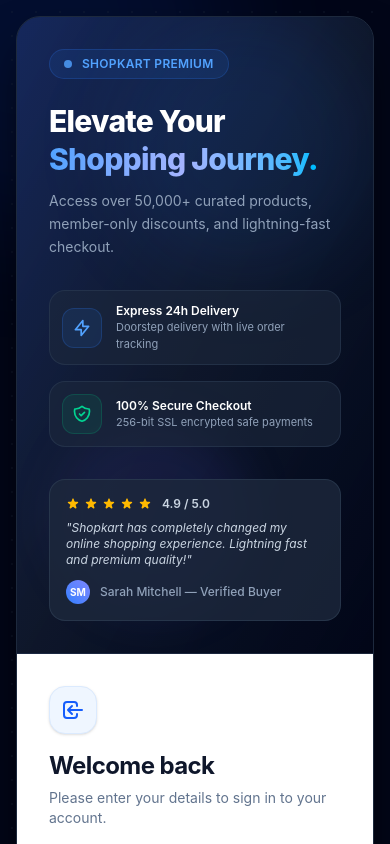
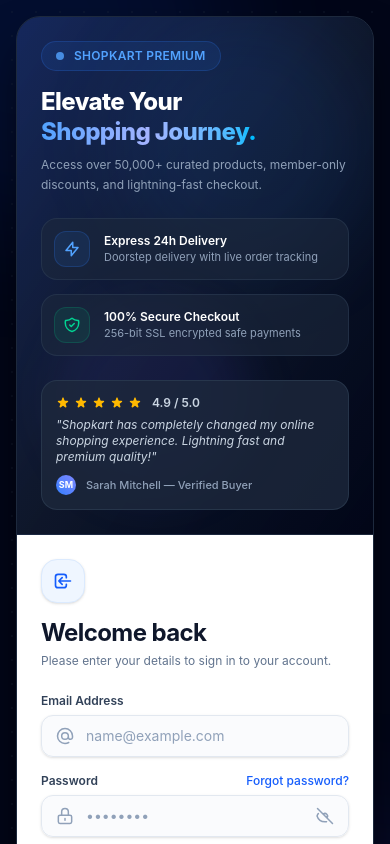
Before and after one commit to Astik-493/Shopcart, a React (Vite) app in the folder frontend/: page /login in a window 390 px wide. Shown: the top 844 px of the page. Built offline with nearby package versions, Linux system fonts and the light colour scheme; no server answers; a web font is replaced by a local one.

Commit message:
refine storefront and login page layout

```diff
--- a/frontend/src/index.css
+++ b/frontend/src/index.css
@@ -1,7 +1,9 @@
 @import "tailwindcss";
 
 @layer base {
-  body {
+  html, body {
+    max-width: 100%;
+    overflow-x: clip;
     font-family: 'Plus Jakarta Sans', -apple-system, BlinkMacSystemFont, sans-serif;
   }
 
--- a/frontend/src/pages/Home.jsx
+++ b/frontend/src/pages/Home.jsx
@@ -55,7 +55,7 @@
       <Navbar />
 
       {/* Main Content Area */}
-      <main className="max-w-6xl mx-auto px-4 sm:px-6 lg:px-8 py-8 flex-1 w-full space-y-16">
+      <main className="max-w-6xl mx-auto px-4 sm:px-6 lg:px-8 py-8 flex-1 w-full min-w-0 space-y-16">
 
         {/* 1. HERO SECTION */}
         <section className="bg-gradient-to-br from-neutral-100 to-neutral-200/90 rounded-3xl overflow-hidden grid grid-cols-1 md:grid-cols-2 items-center min-h-[420px] shadow-sm border border-neutral-200/70">
--- a/frontend/src/pages/Login.jsx
+++ b/frontend/src/pages/Login.jsx
@@ -47,7 +47,7 @@
   }
 
   return (
-    <div className="min-h-screen bg-slate-950 flex items-center justify-center p-4 sm:p-6 lg:p-10 relative overflow-hidden font-sans">
+    <div className="min-h-screen bg-slate-950 flex items-center justify-center p-4 sm:p-6 lg:py-6 lg:px-8 relative overflow-hidden font-sans">
 
       {/* Background ambiance */}
       <div className="absolute -top-40 -left-40 w-96 h-96 bg-blue-600/10 rounded-full blur-3xl pointer-events-none" />
@@ -55,10 +55,10 @@
       <div className="absolute inset-0 bg-[radial-gradient(#1e293b_1px,transparent_1px)] [background-size:24px_24px] opacity-25 pointer-events-none" />
 
       {/* Main Container */}
-      <div className="relative z-10 w-full max-w-5xl bg-slate-900 rounded-3xl border border-slate-800 shadow-2xl shadow-black/80 overflow-hidden grid grid-cols-1 lg:grid-cols-12 min-h-[640px]">
+      <div className="relative z-10 w-full max-w-5xl bg-slate-900 rounded-3xl border border-slate-800 shadow-2xl shadow-black/80 overflow-hidden grid grid-cols-1 lg:grid-cols-12 min-h-[600px] lg:min-h-[620px]">
 
-        {/* Left Side: Brand & Showcase Showcase Panel */}
-        <div className="lg:col-span-5 bg-gradient-to-br from-blue-900/50 via-slate-900/80 to-slate-950 p-8 sm:p-10 flex flex-col justify-between border-b lg:border-b-0 lg:border-r border-slate-800/80 relative overflow-hidden">
+        {/* Left Side: Brand & Showcase Panel */}
+        <div className="lg:col-span-5 bg-gradient-to-br from-blue-900/50 via-slate-900/80 to-slate-950 p-6 sm:p-8 lg:p-10 flex flex-col justify-between border-b lg:border-b-0 lg:border-r border-slate-800/80 relative overflow-hidden">
 
           {/* Subtle decoration elements */}
           <div className="absolute top-0 right-0 w-64 h-64 bg-blue-500/10 rounded-full blur-2xl pointer-events-none" />
@@ -66,28 +66,28 @@
 
           {/* Top Brand Header */}
           <div className="relative z-10">
-            <div className="inline-flex items-center gap-2.5 px-3.5 py-1.5 rounded-full bg-blue-500/10 border border-blue-500/20 text-blue-400 text-xs font-semibold tracking-wide uppercase mb-6">
+            <div className="inline-flex items-center gap-2.5 px-3.5 py-1.5 rounded-full bg-blue-500/10 border border-blue-500/20 text-blue-400 text-xs font-semibold tracking-wide uppercase mb-4 sm:mb-6">
               <span className="w-2 h-2 rounded-full bg-blue-400 animate-pulse" />
               Shopkart Premium
             </div>
 
-            <h2 className="text-3xl sm:text-4xl font-extrabold text-white tracking-tight leading-tight">
+            <h2 className="text-2xl sm:text-3xl lg:text-4xl font-extrabold text-white tracking-tight leading-tight">
               Elevate Your <br />
               <span className="bg-gradient-to-r from-blue-400 via-indigo-300 to-sky-400 bg-clip-text text-transparent">
                 Shopping Journey.
               </span>
             </h2>
 
-            <p className="text-slate-400 text-sm mt-3 leading-relaxed">
+            <p className="text-slate-400 text-xs sm:text-sm mt-2 sm:mt-3 leading-relaxed">
               Access over 50,000+ curated products, member-only discounts, and lightning-fast checkout.
             </p>
           </div>
 
           {/* Feature Highlights */}
-          <div className="my-8 space-y-4 relative z-10">
+          <div className="my-6 sm:my-8 space-y-3.5 relative z-10">
             <div className="flex items-center gap-3.5 p-3 rounded-2xl bg-slate-800/60 border border-slate-700/50 transition hover:bg-slate-800/80">
-              <div className="w-10 h-10 rounded-xl bg-blue-500/10 border border-blue-500/20 flex items-center justify-center text-blue-400 shrink-0">
-                <svg className="w-5 h-5" fill="none" viewBox="0 0 24 24" stroke="currentColor" strokeWidth="2">
+              <div className="w-9 h-9 rounded-xl bg-blue-500/10 border border-blue-500/20 flex items-center justify-center text-blue-400 shrink-0">
+                <svg className="w-4.5 h-4.5" fill="none" viewBox="0 0 24 24" stroke="currentColor" strokeWidth="2">
                   <path strokeLinecap="round" strokeLinejoin="round" d="M13 10V3L4 14h7v7l9-11h-7z" />
                 </svg>
               </div>
@@ -98,8 +98,8 @@
             </div>
 
             <div className="flex items-center gap-3.5 p-3 rounded-2xl bg-slate-800/60 border border-slate-700/50 transition hover:bg-slate-800/80">
-              <div className="w-10 h-10 rounded-xl bg-emerald-500/10 border border-emerald-500/20 flex items-center justify-center text-emerald-400 shrink-0">
-                <svg className="w-5 h-5" fill="none" viewBox="0 0 24 24" stroke="currentColor" strokeWidth="2">
+              <div className="w-9 h-9 rounded-xl bg-emerald-500/10 border border-emerald-500/20 flex items-center justify-center text-emerald-400 shrink-0">
+                <svg className="w-4.5 h-4.5" fill="none" viewBox="0 0 24 24" stroke="currentColor" strokeWidth="2">
                   <path strokeLinecap="round" strokeLinejoin="round" d="M9 12l2 2 4-4m5.618-4.016A11.955 11.955 0 0112 2.944a11.955 11.955 0 01-8.618 3.04A12.02 12.02 0 003 9c0 5.591 3.824 10.29 9 11.622 5.176-1.332 9-6.03 9-11.622 0-1.042-.133-2.052-.382-3.016z" />
                 </svg>
               </div>
@@ -111,8 +111,8 @@
           </div>
 
           {/* Social Proof Quote Widget */}
-          <div className="p-4 rounded-2xl bg-slate-800/80 border border-slate-700/60 relative z-10">
-            <div className="flex items-center gap-1 text-amber-400 mb-2">
+          <div className="p-3.5 sm:p-4 rounded-2xl bg-slate-800/80 border border-slate-700/60 relative z-10">
+            <div className="flex items-center gap-1 text-amber-400 mb-1.5 sm:mb-2">
               {[...Array(5)].map((_, i) => (
                 <svg key={i} className="w-3.5 h-3.5 fill-current" viewBox="0 0 20 20">
                   <path d="M9.049 2.927c.3-.921 1.603-.921 1.902 0l1.07 3.292a1 1 0 00.95.69h3.462c.969 0 1.371 1.24.588 1.81l-2.8 2.034a1 1 0 00-.364 1.118l1.07 3.292c.3.921-.755 1.688-1.54 1.118l-2.8-2.034a1 1 0 00-1.175 0l-2.8 2.034c-.784.57-1.838-.197-1.539-1.118l1.07-3.292a1 1 0 00-.364-1.118L2.98 8.72c-.783-.57-.38-1.81.588-1.81h3.461a1 1 0 00.951-.69l1.07-3.292z" />
@@ -123,39 +123,39 @@
             <p className="text-xs text-slate-300 italic">
               "Shopkart has completely changed my online shopping experience. Lightning fast and premium quality!"
             </p>
-            <div className="mt-3 flex items-center gap-2.5">
-              <div className="w-6 h-6 rounded-full bg-gradient-to-tr from-blue-500 to-indigo-400 flex items-center justify-center text-[10px] font-bold text-white">
+            <div className="mt-2.5 sm:mt-3 flex items-center gap-2.5">
+              <div className="w-5 h-5 rounded-full bg-gradient-to-tr from-blue-500 to-indigo-400 flex items-center justify-center text-[9px] font-bold text-white">
                 SM
               </div>
-              <span className="text-xs font-medium text-slate-400">Sarah Mitchell — Verified Buyer</span>
+              <span className="text-[11px] font-medium text-slate-400">Sarah Mitchell — Verified Buyer</span>
             </div>
           </div>
 
         </div>
 
         {/* Right Side: Interactive Login Form */}
-        <div className="lg:col-span-7 bg-white p-8 sm:p-12 flex flex-col justify-center">
+        <div className="lg:col-span-7 bg-white p-6 sm:p-10 lg:p-12 flex flex-col justify-center">
 
           <div className="max-w-md w-full mx-auto">
 
             {/* Form Title & Subtitle */}
-            <div className="mb-7">
-              <div className="w-12 h-12 rounded-2xl bg-blue-50 border border-blue-100 flex items-center justify-center text-blue-600 mb-4 shadow-sm">
-                <svg className="w-6 h-6" fill="none" viewBox="0 0 24 24" stroke="currentColor" strokeWidth="2">
+            <div className="mb-6 sm:mb-7">
+              <div className="w-11 h-11 sm:w-12 sm:h-12 rounded-2xl bg-blue-50 border border-blue-100 flex items-center justify-center text-blue-600 mb-3.5 sm:mb-4 shadow-sm">
+                <svg className="w-5 h-5 sm:w-6 sm:h-6" fill="none" viewBox="0 0 24 24" stroke="currentColor" strokeWidth="2">
                   <path strokeLinecap="round" strokeLinejoin="round" d="M11 16l-4-4m0 0l4-4m-4 4h14m-5 4v1a3 3 0 01-3 3H6a3 3 0 01-3-3V7a3 3 0 013-3h7a3 3 0 013 3v1" />
                 </svg>
               </div>
               <h1 className="text-2xl sm:text-3xl font-bold text-slate-900 tracking-tight">
                 Welcome back
               </h1>
-              <p className="text-sm text-slate-500 mt-1.5">
+              <p className="text-xs sm:text-sm text-slate-500 mt-1">
                 Please enter your details to sign in to your account.
               </p>
             </div>
 
             {/* Error message alert */}
             {error && (
-              <div className="mb-6 p-4 rounded-xl bg-red-50 border border-red-200 text-red-700 text-xs sm:text-sm flex items-start gap-3 animate-in fade-in duration-200">
+              <div className="mb-5 p-3.5 sm:p-4 rounded-xl bg-red-50 border border-red-200 text-red-700 text-xs sm:text-sm flex items-start gap-3 animate-in fade-in duration-200">
                 <svg className="w-5 h-5 shrink-0 text-red-500 mt-0.5" fill="none" viewBox="0 0 24 24" stroke="currentColor" strokeWidth="2">
                   <path strokeLinecap="round" strokeLinejoin="round" d="M12 8v4m0 4h.01M21 12a9 9 0 11-18 0 9 9 0 0118 0z" />
                 </svg>
@@ -189,7 +189,7 @@
                       setEmail(e.target.value)
                       if (error) setError('')
                     }}
-                    className="w-full pl-11 pr-4 py-3 bg-slate-50/70 border border-slate-200 rounded-xl text-sm text-slate-900 placeholder-slate-400 outline-none focus:bg-white focus:border-blue-600 focus:ring-4 focus:ring-blue-100 transition shadow-sm"
+                    className="w-full pl-11 pr-4 py-2.5 sm:py-3 bg-slate-50/70 border border-slate-200 rounded-xl text-sm text-slate-900 placeholder-slate-400 outline-none focus:bg-white focus:border-blue-600 focus:ring-4 focus:ring-blue-100 transition shadow-sm"
                   />
                 </div>
               </div>
@@ -222,7 +222,7 @@
                       setPassword(e.target.value)
                       if (error) setError('')
                     }}
-                    className="w-full pl-11 pr-11 py-3 bg-slate-50/70 border border-slate-200 rounded-xl text-sm text-slate-900 placeholder-slate-400 outline-none focus:bg-white focus:border-blue-600 focus:ring-4 focus:ring-blue-100 transition shadow-sm"
+                    className="w-full pl-11 pr-11 py-2.5 sm:py-3 bg-slate-50/70 border border-slate-200 rounded-xl text-sm text-slate-900 placeholder-slate-400 outline-none focus:bg-white focus:border-blue-600 focus:ring-4 focus:ring-blue-100 transition shadow-sm"
                   />
                   <button
                     type="button"
@@ -261,7 +261,7 @@
               <button
                 type="submit"
                 disabled={loading}
-                className="w-full mt-3 py-3.5 px-4 bg-gradient-to-r from-blue-600 to-indigo-600 hover:from-blue-700 hover:to-indigo-700 text-white font-semibold text-sm rounded-xl transition-all duration-200 shadow-md shadow-blue-500/25 hover:shadow-lg hover:shadow-blue-500/40 active:scale-[0.99] flex items-center justify-center gap-2 disabled:opacity-70 disabled:cursor-not-allowed cursor-pointer"
+                className="w-full mt-2 sm:mt-3 py-3 sm:py-3.5 px-4 bg-gradient-to-r from-blue-600 to-indigo-600 hover:from-blue-700 hover:to-indigo-700 text-white font-semibold text-sm rounded-xl transition-all duration-200 shadow-md shadow-blue-500/25 hover:shadow-lg hover:shadow-blue-500/40 active:scale-[0.99] flex items-center justify-center gap-2 disabled:opacity-70 disabled:cursor-not-allowed cursor-pointer"
               >
                 {loading ? (
                   <>
@@ -280,7 +280,7 @@
             </form>
 
             {/* Bottom Switch Link */}
-            <div className="text-center mt-8 pt-6 border-t border-slate-100">
+            <div className="text-center mt-6 sm:mt-8 pt-5 sm:pt-6 border-t border-slate-100">
               <p className="text-xs sm:text-sm text-slate-500">
                 Don't have a Shopkart account yet?{' '}
                 <Link
@@ -299,7 +299,7 @@
       </div>
 
       {/* Footer copyright note */}
-      <p className="absolute bottom-3 text-center text-slate-600 text-[11px]">
+      <p className="absolute bottom-2 sm:bottom-3 text-center text-slate-600 text-[11px] pointer-events-none">
         &copy; {new Date().getFullYear()} Shopkart Inc. All rights reserved. Secure Cloud Architecture.
       </p>
 
--- a/frontend/src/pages/Products.jsx
+++ b/frontend/src/pages/Products.jsx
@@ -116,7 +116,7 @@
       <Navbar />
 
       {/* Main Content Area */}
-      <main className="max-w-6xl mx-auto px-4 sm:px-6 lg:px-8 py-8 flex-1 w-full space-y-6">
+      <main className="max-w-6xl mx-auto px-4 sm:px-6 lg:px-8 py-8 flex-1 w-full min-w-0 space-y-6">
 
         {/* Page Banner & Search / Filter Controls */}
         <div className="bg-white rounded-3xl p-6 sm:p-8 border border-gray-200/80 shadow-sm space-y-6">
```
Also changed, not shown: 1 other file (tests, documents, lock files or other folders).
